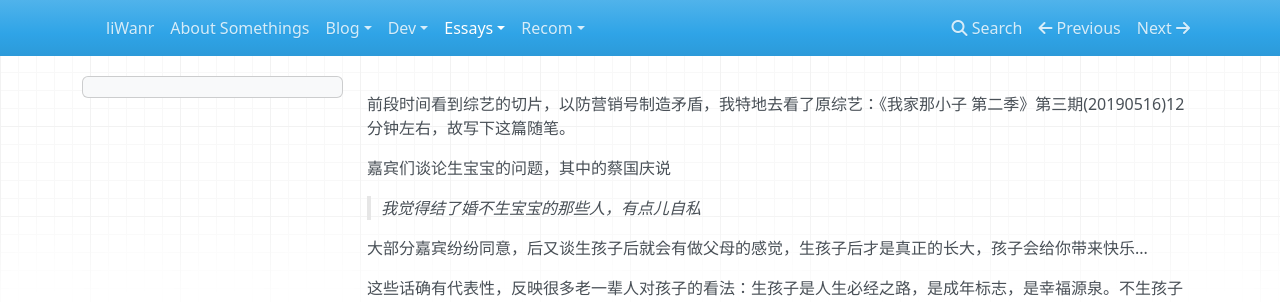
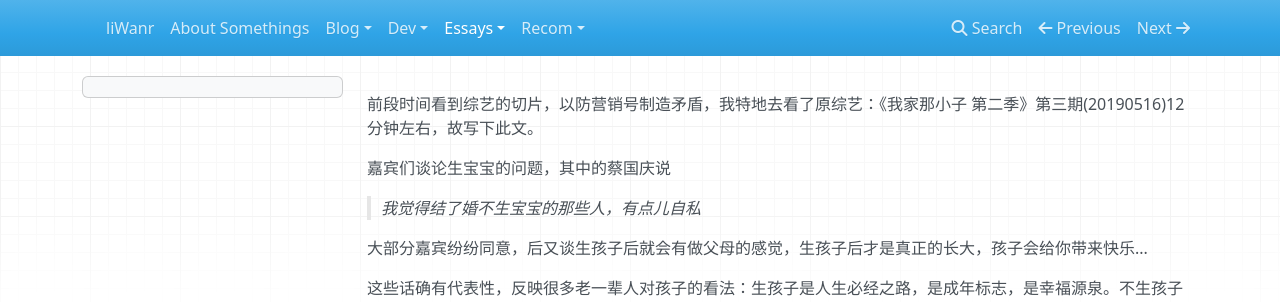
Before and after one commit to liWanr/liWanr.github.io, an MkDocs documentation site: the page built from docs/essays/before-the-child.md, in a window 1280 px wide and 955 px high. Shown: the top 302 px of the window. Built offline with MkDocs 1.6.1, drawn with Linux system fonts in a browser that asks for light colours; nearby versions of some CDN libraries.

Commit message:
fix: 修改《在孩子之前》文章中的措辞

```diff
--- a/docs/essays/before-the-child.md
+++ b/docs/essays/before-the-child.md
@@ -5,7 +5,7 @@ comments: true
 
 <link rel="stylesheet" href="../assets/stylesheets/essays.css">
 
-前段时间看到综艺的切片，以防营销号制造矛盾，我特地去看了原综艺：《我家那小子 第二季》第三期(20190516)12分钟左右，故写下这篇随笔。
+前段时间看到综艺的切片，以防营销号制造矛盾，我特地去看了原综艺：《我家那小子 第二季》第三期(20190516)12分钟左右，故写下此文。
 
 嘉宾们谈论生宝宝的问题，其中的蔡国庆说
 
```
